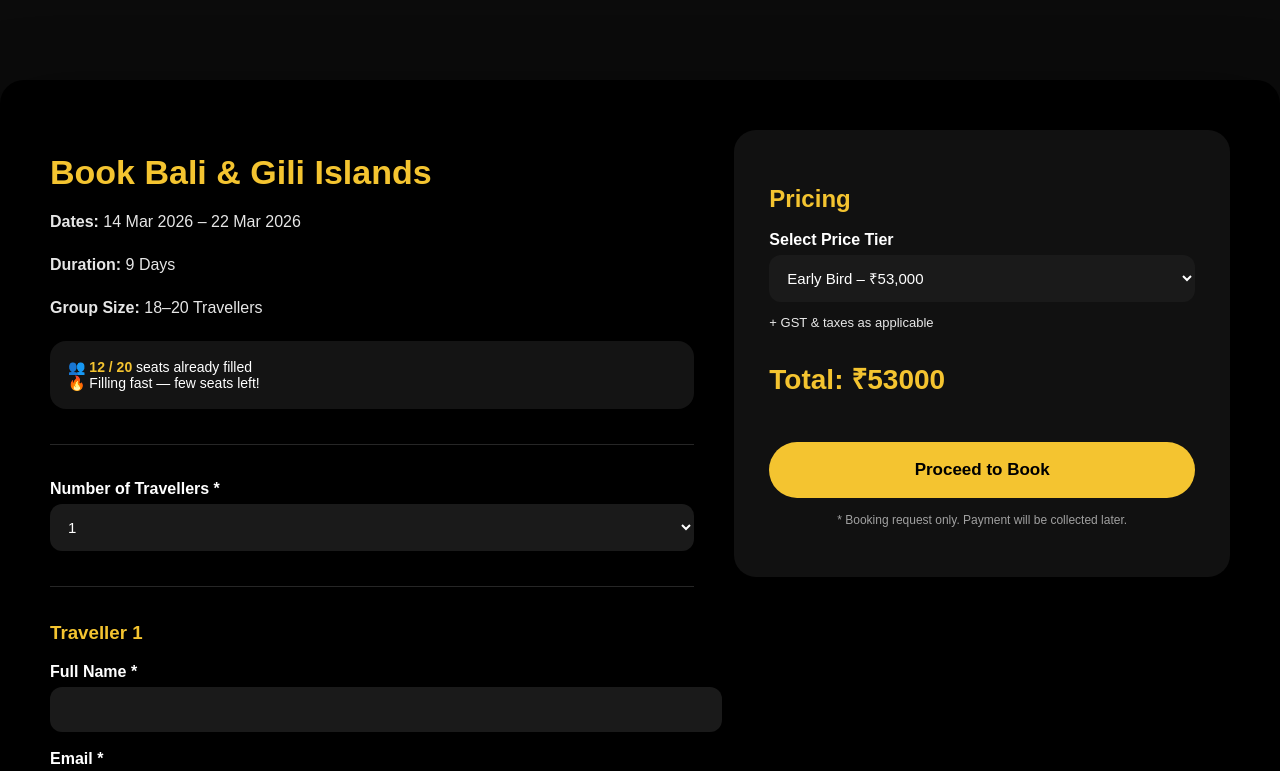
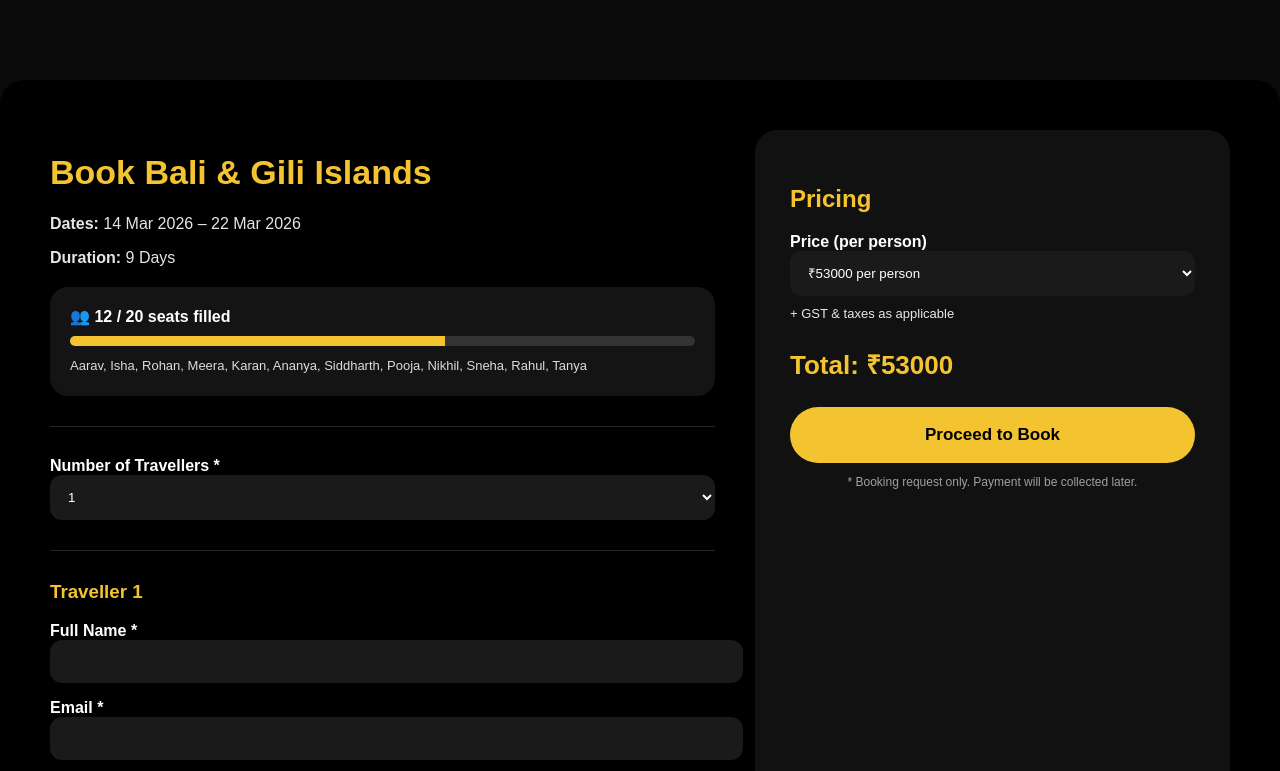
Before and after one commit to SRISTI9/TravelSync, a plain HTML site: page frontend/booking.html in a window 1280 px wide. Both pictures are taken after a click on the button "Proceed to Book". Shown: the top 771 px of the page. Drawn offline with nearby package versions, Linux system fonts and the light colour scheme.

Commit message:
Working booking system with email, PDF itinerary and seat tracking

```diff
--- a/frontend/booking.html
+++ b/frontend/booking.html
@@ -5,122 +5,97 @@
 <title>Book Trip | TravelSync</title>
 
 <style>
-    body {
-      margin: 0;
-      font-family: Arial, Helvetica, sans-serif;
-      background: #0b0b0b;
-      color: #fff;
+body{
+  margin:0;
+  font-family:Arial,Helvetica,sans-serif;
+  background:#0b0b0b;
+  color:#fff;
 }
 
-    .container {
-      max-width: 1200px;
-      margin: 80px auto;
-      padding: 50px;
-      background: #000;
-      border-radius: 24px;
-      display: grid;
-      grid-template-columns: 1.3fr 1fr;
-      gap: 40px;
-      box-shadow: 0 30px 80px rgba(0,0,0,0.6);
+.container{
+  max-width:1200px;
+  margin:80px auto;
+  padding:50px;
+  background:#000;
+  border-radius:24px;
+  display:grid;
+  grid-template-columns:1.4fr 1fr;
+  gap:40px;
 }
 
-    h1 {
-      color: #f4c430;
-      margin-bottom: 10px;
-      font-size: 34px;
+h1{color:#f4c430;font-size:34px}
+h3{color:#f4c430;margin-top:25px}
+p{opacity:.9}
+
+label{display:block;margin-top:16px;font-weight:600}
+input,select{
+  width:100%;
+  padding:14px;
+  border-radius:12px;
+  border:none;
+  background:#1a1a1a;
+  color:#fff;
 }
 
-    h3 {
-      margin-top: 30px;
-      color: #f4c430;
+.price-box{
+  background:#111;
+  padding:35px;
+  border-radius:22px;
+  position:sticky;
+  top:90px;
 }
 
-    p {
-      opacity: 0.9;
-      line-height: 1.7;
+.total{
+  font-size:26px;
+  color:#f4c430;
+  margin:25px 0;
+  font-weight:800;
 }
 
-    label {
-      display: block;
-      margin-top: 18px;
-      margin-bottom: 6px;
-      font-weight: 600;
+button{
+  width:100%;
+  padding:18px;
+  background:#f4c430;
+  border:none;
+  border-radius:50px;
+  font-size:17px;
+  font-weight:800;
+  cursor:pointer;
 }
 
-    input, select {
-      width: 100%;
-      padding: 14px;
-      border-radius: 12px;
-      border: none;
-      outline: none;
-      font-size: 15px;
-      background: #1a1a1a;
-      color: #fff;
+button:hover{background:#ffd966}
+
+/* SEATS */
+.seat-card{
+  background:#141414;
+  padding:20px;
+  border-radius:18px;
+  margin:20px 0;
 }
 
-    hr {
-      border: none;
-      height: 1px;
-      background: rgba(255,255,255,0.15);
-      margin: 35px 0;
+.progress{
+  width:100%;
+  height:10px;
+  background:#333;
+  border-radius:20px;
+  overflow:hidden;
+  margin:10px 0;
 }
 
-    .price-box {
-      background: #111;
-      padding: 35px;
-      border-radius: 22px;
-      position: sticky;
-      top: 100px;
-      height: fit-content;
+.progress-fill{
+  height:100%;
+  background:#f4c430;
+  width:0%;
+  transition:.4s;
 }
 
-    .price-box h2 {
-      color: #f4c430;
-      margin-bottom: 10px;
-    }
+.names{font-size:13px;opacity:.85;line-height:1.6}
 
-    .total {
-      font-size: 28px;
-      color: #f4c430;
-      margin: 25px 0;
-      font-weight: 800;
-    }
-
-    button {
-      width: 100%;
-      padding: 18px;
-      background: #f4c430;
-      color: #000;
-      border-radius: 50px;
-      font-size: 17px;
-      font-weight: 800;
-      cursor: pointer;
-      border: none;
-      margin-top: 20px;
-    }
-
-    button:hover {
-      background: #ffd966;
-    }
-
-    .note {
-      font-size: 12px;
-      opacity: 0.6;
-      margin-top: 12px;
-      text-align: center;
-    }
-
-    .seat-box {
-      background: #141414;
-      padding: 18px;
-      border-radius: 16px;
-      margin-top: 20px;
-      font-size: 14px;
-    }
-
-    .seat-box span {
-      color: #f4c430;
-      font-weight: 700;
+hr{
+  border:none;
+  height:1px;
+  background:rgba(255,255,255,.15);
+  margin:30px 0;
 }
 </style>
 </head>
@@ -129,18 +104,18 @@
 
 <div class="container">
 
-  <!-- LEFT SIDE -->
+<!-- LEFT -->
 <div>
-
 <h1 id="tripTitle"></h1>
-
 <p><b>Dates:</b> <span id="tripDates"></span></p>
 <p><b>Duration:</b> <span id="tripDuration"></span></p>
-    <p><b>Group Size:</b> 18–20 Travellers</p>
 
-    <div class="seat-box">
-      👥 <span>12 / 20</span> seats already filled
-      <br>🔥 Filling fast — few seats left!
+<div class="seat-card">
+  👥 <b><span id="seatCount"></span> / 20 seats filled</b>
+  <div class="progress">
+    <div class="progress-fill" id="seatBar"></div>
+  </div>
+  <div class="names" id="seatNames"></div>
 </div>
 
 <hr>
@@ -153,213 +128,206 @@
 </select>
 
 <div id="travellers"></div>
-
 </div>
 
-  <!-- RIGHT SIDE -->
+<!-- RIGHT -->
 <div class="price-box">
-    <h2>Pricing</h2>
+<h2 style="color:#f4c430">Pricing</h2>
 
-    <label>Select Price Tier</label>
+<label>Price (per person)</label>
 <select id="price" onchange="updatePrice()"></select>
 
 <p style="font-size:13px;margin-top:10px;">+ GST & taxes as applicable</p>
-
 <div class="total" id="total"></div>
 
 <button onclick="bookNow()">Proceed to Book</button>
 
-    <p class="note">
+<p style="font-size:12px;opacity:.6;text-align:center;margin-top:12px">
 * Booking request only. Payment will be collected later.
 </p>
 </div>
 
 </div>
 
-<!-- jsPDF -->
 <script src="https://cdnjs.cloudflare.com/ajax/libs/jspdf/2.5.1/jspdf.umd.min.js"></script>
 
 <script>
-/* ================= TRIP CONFIG ================= */
+/* ================= TRIP DATA ================= */
 
-const trips = {
-  bali: {
-    title: "Book Bali & Gili Islands",
-    dates: "14 Mar 2026 – 22 Mar 2026",
-    duration: "9 Days",
-    prices: [
-      { label: "Early Bird – ₹53,000", value: 53000 },
-      { label: "Regular – ₹55,000", value: 55000 },
-      { label: "Last Call – ₹57,000", value: 57000 }
-    ],
-    api: "book-bali",
-    pdf: "TravelSync_Bali_Booking.pdf"
+const trips={
+  bali:{
+    title:"Bali & Gili Islands",
+    dates:"14 Mar 2026 – 22 Mar 2026",
+    duration:"9 Days",
+    price:53000,
+    api:"book-bali",
+    pdf:"TravelSync_Bali_Booking.pdf",
+    itinerary:[
+      "Day 1: Arrival, welcome dinner & nightlife",
+      "Day 2: Uluwatu Temple & Kecak Dance",
+      "Day 3: Nusa Penida island tour",
+      "Day 4: Gili Islands – snorkeling & beach clubs",
+      "Day 5: Leisure & farewell dinner"
+    ]
   },
-
-  paris: {
-    title: "Book Paris",
-    dates: "April 2026",
-    duration: "8 Days",
-    prices: [
-      { label: "Flat Price – ₹79,000", value: 79000 }
-    ],
-    api: "book-paris",
-    pdf: "TravelSync_Paris_Booking.pdf"
+  paris:{
+    title:"Paris",
+    dates:"April 2026",
+    duration:"8 Days",
+    price:79000,
+    api:"book-paris",
+    pdf:"TravelSync_Paris_Booking.pdf",
+    itinerary:[
+      "Arrival & Eiffel Tower walk",
+      "Louvre Museum & city tour",
+      "Montmartre & art walk",
+      "Seine River Cruise",
+      "Free exploration & departure"
+    ]
   },
-
-  goa: {
-    title: "Book Goa",
-    dates: "March 2026",
-    duration: "5 Days",
-    prices: [
-      { label: "Early Bird – ₹29,999", value: 29999 },
-      { label: "Regular – ₹32,999", value: 32999 }
-    ],
-    api: "book-goa",
-    pdf: "TravelSync_Goa_Booking.pdf"
+  goa:{
+    title:"Goa",
+    dates:"March 2026",
+    duration:"5 Days",
+    price:29999,
+    api:"book-goa",
+    pdf:"TravelSync_Goa_Booking.pdf",
+    itinerary:[
+      "Arrival & beach shacks",
+      "Water sports",
+      "Nightlife & clubs",
+      "Dolphin watching & Mandovi cruise",
+      "Leisure & departure"
+    ]
   }
 };
 
+const params=new URLSearchParams(location.search);
+const tripKey=params.get("trip")||"bali";
+const trip=trips[tripKey];
+
+/* ================= SEATS (STATIC DEMO) ================= */
+
+let maxSeats=20;
+let filledSeats=12;
+let bookedNames=[
+  "Aarav","Isha","Rohan","Meera","Karan","Ananya",
+  "Siddharth","Pooja","Nikhil","Sneha","Rahul","Tanya"
+];
+
+function renderSeats(){
+  seatCount.innerText=filledSeats;
+  seatBar.style.width=(filledSeats/maxSeats*100)+"%";
+  seatNames.innerText=bookedNames.join(", ");
+}
+
 /* ================= INIT ================= */
 
-const params = new URLSearchParams(window.location.search);
-const tripKey = params.get("trip") || "bali";
-const trip = trips[tripKey];
+tripTitle.innerText="Book "+trip.title;
+tripDates.innerText=trip.dates;
+tripDuration.innerText=trip.duration;
+price.innerHTML=`<option value="${trip.price}">₹${trip.price} per person</option>`;
 
-document.getElementById("tripTitle").innerText = trip.title;
-document.getElementById("tripDates").innerText = trip.dates;
-document.getElementById("tripDuration").innerText = trip.duration;
-
-const priceSelect = document.getElementById("price");
-trip.prices.forEach(p => {
-  const opt = document.createElement("option");
-  opt.value = p.value;
-  opt.text = p.label;
-  priceSelect.appendChild(opt);
-});
+renderSeats();
+renderTravellers();
+updatePrice();
 
 /* ================= TRAVELLERS ================= */
 
-function renderTravellers() {
-  const count = Number(document.getElementById("travellerCount").value);
-  const container = document.getElementById("travellers");
-  container.innerHTML = "";
-
-  for (let i = 1; i <= count; i++) {
-    container.innerHTML += `
+function renderTravellers(){
+  travellers.innerHTML="";
+  for(let i=1;i<=travellerCount.value;i++){
+    travellers.innerHTML+=`
       <hr>
       <h3>Traveller ${i}</h3>
-
-      <label>Full Name *</label>
-      <input class="t-name">
-
-      <label>Email *</label>
-      <input class="t-email" type="email">
-
-      <label>Phone *</label>
-      <input class="t-phone">
-
-      <label>Age *</label>
-      <input class="t-age" type="number">
-
-      <label>Room Preference</label>
-      <select class="t-room">
-        <option>Twin Sharing</option>
-        <option>Solo</option>
-      </select>
+      <label>Full Name *</label><input class="t-name">
+      <label>Email *</label><input class="t-email">
+      <label>Phone *</label><input class="t-phone">
+      <label>Age *</label><input class="t-age" type="number">
     `;
   }
-
-  updatePrice();
 }
 
-renderTravellers();
-
-/* ================= PRICE ================= */
-
-function updatePrice() {
-  const price = Number(document.getElementById("price").value);
-  const count = Number(document.getElementById("travellerCount").value);
-  document.getElementById("total").innerText = "Total: ₹" + (price * count);
+function updatePrice(){
+  total.innerText="Total: ₹"+(trip.price*travellerCount.value);
 }
 
 /* ================= BOOK ================= */
 
-async function bookNow() {
-  const count = Number(document.getElementById("travellerCount").value);
-  const pricePerPerson = Number(document.getElementById("price").value);
+async function bookNow(){
+  const names=[...document.querySelectorAll(".t-name")];
+  const emails=[...document.querySelectorAll(".t-email")];
+  const phones=[...document.querySelectorAll(".t-phone")];
+  const ages=[...document.querySelectorAll(".t-age")];
 
-  const names = document.querySelectorAll(".t-name");
-  const emails = document.querySelectorAll(".t-email");
-  const phones = document.querySelectorAll(".t-phone");
-  const ages = document.querySelectorAll(".t-age");
-  const rooms = document.querySelectorAll(".t-room");
+  let travellersArr=[];
 
-  const travellers = [];
-
-  for (let i = 0; i < count; i++) {
-    if (!names[i].value || !emails[i].value || !phones[i].value || !ages[i].value) {
+  for(let i=0;i<names.length;i++){
+    if(!names[i].value||!emails[i].value||!phones[i].value||!ages[i].value){
       alert("Fill all traveller details");
       return;
     }
-
-    travellers.push({
-      name: names[i].value,
-      email: emails[i].value,
-      phone: phones[i].value,
-      age: ages[i].value,
-      room: rooms[i].value
+    travellersArr.push({
+      name:names[i].value,
+      email:emails[i].value,
+      phone:phones[i].value,
+      age:ages[i].value
     });
   }
 
-  const totalPrice = pricePerPerson * count;
+  travellersArr.forEach(t=>bookedNames.push(t.name));
+  filledSeats+=travellersArr.length;
+  renderSeats();
 
-  /* -------- PDF -------- */
-  const { jsPDF } = window.jspdf;
-  const pdf = new jsPDF();
+  /* PDF */
+  const {jsPDF}=window.jspdf;
+  const pdf=new jsPDF();
 
-  pdf.setFontSize(20);
-  pdf.text("TravelSync – Booking Confirmation", 20, 25);
-  pdf.setFontSize(14);
+  pdf.text("TravelSync – Booking Confirmation",20,20);
+  pdf.text(`Trip: ${trip.title}`,20,35);
+  pdf.text(`Dates: ${trip.dates}`,20,45);
+  pdf.text(`Total Travellers: ${travellersArr.length}`,20,55);
+  pdf.text(`Total Price: ₹${trip.price*travellersArr.length}`,20,65);
 
-  pdf.text(`Trip: ${trip.title}`, 20, 45);
-  pdf.text(`Dates: ${trip.dates}`, 20, 55);
-  pdf.text(`Duration: ${trip.duration}`, 20, 65);
-  pdf.text(`Total Travellers: ${count}`, 20, 75);
-  pdf.text(`Total Price: ₹${totalPrice}`, 20, 85);
+  let y=85;
+  pdf.text("Traveller Details:",20,y); y+=10;
+  travellersArr.forEach((t,i)=>{
+    pdf.text(`${i+1}. ${t.name} | ${t.age} | ${t.email}`,20,y);
+    y+=8;
+  });
 
-  let y = 105;
-  travellers.forEach((t, i) => {
-    pdf.text(`Traveller ${i+1}:`, 20, y);
-    pdf.text(`Name: ${t.name}`, 30, y + 8);
-    pdf.text(`Email: ${t.email}`, 30, y + 16);
-    pdf.text(`Phone: ${t.phone}`, 30, y + 24);
-    pdf.text(`Age: ${t.age}`, 30, y + 32);
-    y += 50;
+  y+=10;
+  pdf.text("Itinerary:",20,y); y+=10;
+  trip.itinerary.forEach(d=>{
+    pdf.text("- "+d,20,y);
+    y+=8;
   });
 
   pdf.save(trip.pdf);
 
-  /* -------- BACKEND -------- */
-  try {
-    const res = await fetch(`http://localhost:5000/${trip.api}`, {
-      method: "POST",
-      headers: { "Content-Type": "application/json" },
-      body: JSON.stringify({
-        trip: tripKey,
-        travellers,
-        totalPrice
+  /* BACKEND */
+  try{
+    const res=await fetch(`http://localhost:5000/${trip.api}`,{
+      method:"POST",
+      headers:{"Content-Type":"application/json"},
+      body:JSON.stringify({
+        trip:trip.title,
+        travellers:travellersArr,
+        itinerary:trip.itinerary,
+        totalPrice:trip.price*travellersArr.length
       })
     });
 
-    const result = await res.json();
-    if (result.success) {
-      alert("Booking confirmed! PDF downloaded & email sent 📧");
-    } else {
-      alert("Saved but email failed");
+    const result=await res.json();
+
+    if(result.success){
+      alert("✅ Booking confirmed! PDF downloaded & email sent 📧");
+    }else{
+      alert("Saved, but email failed.");
     }
-  } catch (err) {
-    alert("Backend not running");
+
+  }catch(err){
+    alert("❌ Backend not running");
   }
 }
 </script>
```
Also changed, not shown: backend/server.js (+131 -120 lines), 11 other files. Lines whose indentation alone changed are shown as unchanged.
